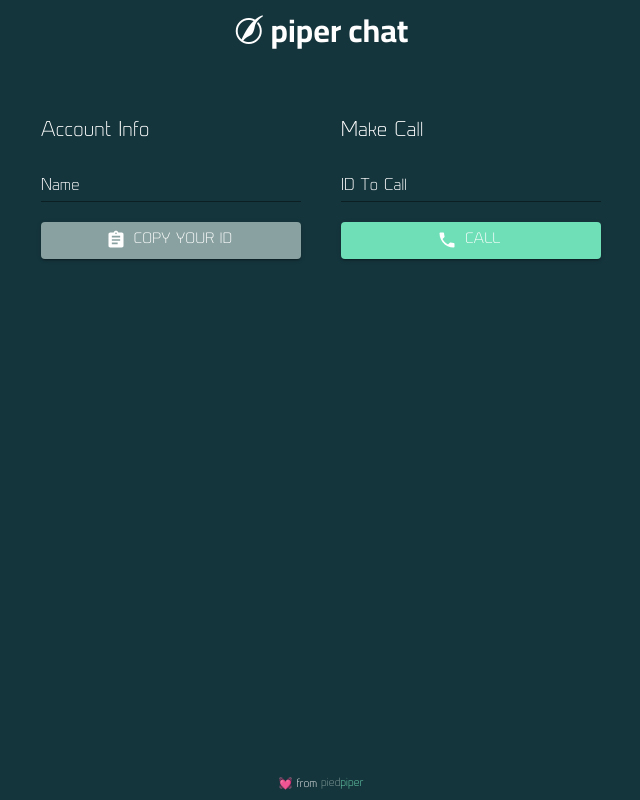
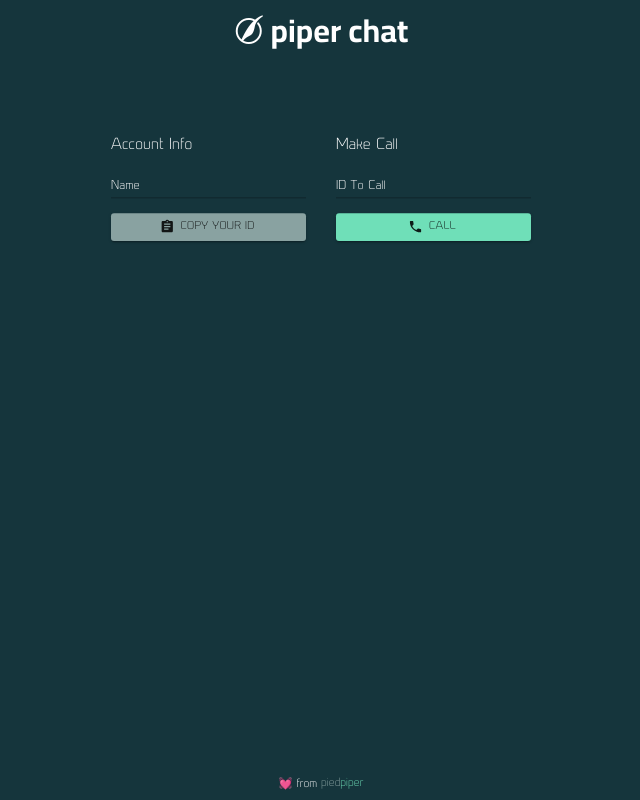
Before and after one commit to theiconik/piper-chat, a React (Create React App) app: page / in a window 1280 px wide. Shown: the whole page, without its empty margins (319-959 px from the left). Built offline with nearby package versions, Linux system fonts and the light colour scheme; no server answers.

Commit message:
full functioning video chat app

```diff
--- a/src/App.css
+++ b/src/App.css
@@ -1,38 +1,64 @@
-@import url('https://fonts.googleapis.com/css2?family=Cairo:wght@200;300;400;600;700;900&display=swap');
+@import url("https://fonts.googleapis.com/css2?family=Cairo:wght@200;300;400;600;700;900&display=swap");
 
 @font-face {
   font-family: "Prime-Light";
   src: url("Prime-Light.eot");
   src: url("Prime-Light.woff") format("woff");
-  }
+}
 
-*{
+* {
   font-family: "Prime-Light";
   padding: 0;
   margin: 0;
   box-sizing: border-box;
 }
 
+/* ===== Scrollbar CSS ===== */
+/* Firefox */
+* {
+  scrollbar-width: auto;
+  scrollbar-color: #273e47 #15353c;
+}
+
+/* Chrome, Edge, and Safari */
+*::-webkit-scrollbar {
+  width: 10px;
+}
+
+*::-webkit-scrollbar-track {
+  background: #15353c;
+}
+
+*::-webkit-scrollbar-thumb {
+  background-color: #273e47;
+  border-radius: 20px;
+  border: 0px groove #ffffff;
+}
+
 body {
   background-color: #15353c;
-  max-height: 100vh;
+  min-height: 100vh;
   color: white;
 }
 
 .heading {
   font-family: "Cairo", sans-serif;
   text-align: center;
-  margin-top:"40px";
-  font-weight:700;
+  margin-top: "40px";
+  font-weight: 700;
+}
+
+.main-area {
+  transform: scale(0.75);
 }
 
 footer {
   position: absolute;
   width: 100%;
-  bottom:10px;
-  font-size: 0.70rem;
-  display:flex;
-  justify-content:center;
-  align-items:center;
+  bottom: 10px;
+  font-size: 0.7rem;
+  display: flex;
+  justify-content: center;
+  align-items: center;
   color: white;
 }
--- a/src/App.js
+++ b/src/App.js
@@ -10,13 +10,15 @@
         <i className="fab fa-pied-piper"></i> piper chat
       </h1>
 
+      <div className="main-area">
         {/* Video Player */}
         <VideoPlayer />
         {/* Options -> Notifications */}
-      <div width="100%" style={{display: 'flex', justifyContent: 'center'}}>
+        <div width="100%" style={{ display: "flex", justifyContent: "center" }}>
           <Options>
             <Notifications />
           </Options>
+        </div>
       </div>
 
       <footer>
--- a/src/SocketContext.js
+++ b/src/SocketContext.js
@@ -1,76 +1,76 @@
-//Backend Logic of States and Contexts
-
-import {useState, useEffect, useRef, createContext} from 'react';
-import {io} from 'socket.io-client';
+import React, { createContext, useState, useRef, useEffect } from 'react';
+import { io } from 'socket.io-client';
 import Peer from 'simple-peer';
 
 const SocketContext = createContext();
 
 const socket = io('http://localhost:5000');
+// const socket = io('https://warm-wildwood-81069.herokuapp.com');
 
-const ContextProvider = ({children}) => {
-
-   const [stream, setStream] = useState(null);
-   const [me, setMe] = useState('');
-   const [call, setCall] = useState({});
+const ContextProvider = ({ children }) => {
   const [callAccepted, setCallAccepted] = useState(false);
   const [callEnded, setCallEnded] = useState(false);
+  const [stream, setStream] = useState();
   const [name, setName] = useState('');
+  const [call, setCall] = useState({});
+  const [me, setMe] = useState('');
 
   const myVideo = useRef();
   const userVideo = useRef();
   const connectionRef = useRef();
 
-   useEffect(() =>{
-      navigator.mediaDevices.getUserMedia({video: true, audio: true}).then((currentStream) =>{
+  useEffect(() => {
+    navigator.mediaDevices.getUserMedia({ video: true, audio: true })
+      .then((currentStream) => {
         setStream(currentStream);
 
         myVideo.current.srcObject = currentStream;
-      })
+      });
 
     socket.on('me', (id) => setMe(id));
-      socket.on('call-user', ({from, name: callerName, signal }) => {
-         setCall({isReceivedCall : true, from, name: callerName, signal})
-      })
-   },[]);
+
+    socket.on('callUser', ({ from, name: callerName, signal }) => {
+      setCall({ isReceivingCall: true, from, name: callerName, signal });
+    });
+  }, []);
 
   const answerCall = () => {
     setCallAccepted(true);
 
-      const peer = new Peer({ initiator: false, trickle: false, stream});
+    const peer = new Peer({ initiator: false, trickle: false, stream });
 
     peer.on('signal', (data) => {
-         socket.emit('answer-call', {signal: data, to: call.from});
+      socket.emit('answerCall', { signal: data, to: call.from });
     });
 
-      peer.on('stream', (currentStream) =>{
+    peer.on('stream', (currentStream) => {
       userVideo.current.srcObject = currentStream;
     });
 
     peer.signal(call.signal);
 
     connectionRef.current = peer;
-   }
+  };
 
   const callUser = (id) => {
-      const peer = new Peer({ initiator: true, trickle: false, stream});
+    const peer = new Peer({ initiator: true, trickle: false, stream });
 
     peer.on('signal', (data) => {
-         socket.emit('call-answer', {userToCall: id,signal: data, from: me, name});
+      socket.emit('callUser', { userToCall: id, signalData: data, from: me, name });
     });
 
-      peer.on('stream', (currentStream) =>{
+    peer.on('stream', (currentStream) => {
       userVideo.current.srcObject = currentStream;
     });
 
-      socket.on('call-accepted', (signal) =>{
+    socket.on('callAccepted', (signal) => {
       setCallAccepted(true);
 
       peer.signal(signal);
-      })
+    });
 
     connectionRef.current = peer;
-   }
+  };
 
   const leaveCall = () => {
     setCallEnded(true);
@@ -78,14 +78,27 @@
     connectionRef.current.destroy();
 
     window.location.reload();
-   }
+  };
 
   return (
-      <SocketContext.Provider value={{call,callAccepted,myVideo,userVideo,stream,name,setName,callEnded,me,callUser,leaveCall,answerCall,
-      }}>
+    <SocketContext.Provider value={{
+      call,
+      callAccepted,
+      myVideo,
+      userVideo,
+      stream,
+      name,
+      setName,
+      callEnded,
+      me,
+      callUser,
+      leaveCall,
+      answerCall,
+    }}
+    >
       {children}
     </SocketContext.Provider>
-   )
-}
+  );
+};
 
-export {ContextProvider, SocketContext} ;
+export { ContextProvider, SocketContext };
--- a/src/components/Notifications.jsx
+++ b/src/components/Notifications.jsx
@@ -1,6 +1,28 @@
-const Notifications = (props) => {
+import { useContext } from 'react';
+import { Button } from '@material-ui/core';
+import {SocketContext} from '../SocketContext';
+
+const Notifications = () => {
+
+   const { answerCall, call, callAccepted } = useContext(SocketContext);
+
+   if(call.isReceivingCall && !callAccepted) {
+      console.log('pickup call');
+   }
+
    return (
-      <div>Notifications</div>
+      <>
+      {call.isReceivingCall && !callAccepted && (
+         <div style={{display: 'flex', justifyContent: 'center',}}>
+            <h1 style={{ fontFamily: 'Cairo'}}>{call.name} is calling : &nbsp;</h1>
+            <Button
+            variant="contained"
+            style={{ backgroundColor: "green", color:"white" }}
+            onClick={answerCall}
+            >Answer</Button>
+         </div>
+      )}
+      </>
     );
 }
 
--- a/src/components/Options.jsx
+++ b/src/components/Options.jsx
@@ -5,7 +5,6 @@
   Grid,
   Typography,
   Container,
-  Paper,
 } from "@material-ui/core";
 import { makeStyles } from "@material-ui/core/styles";
 import { CopyToClipboard } from "react-copy-to-clipboard";
@@ -52,6 +51,7 @@
     useContext(SocketContext);
 
   const [idToCall, setIdToCall] = useState("");
+  console.log(me);
 
   const classes = useStyles();
 
@@ -84,7 +84,7 @@
             <CopyToClipboard text={me} className={classes.margin}>
               <Button
                 variant="contained"
-                style={{ backgroundColor: "#89a2a1", color:"white" }}
+                style={{ backgroundColor: "#89a2a1", }}
                 fullWidth
                 startIcon={<Assignment fontSize="large" />}
               >
@@ -118,7 +118,7 @@
             {callAccepted && !callEnded ? (
               <Button
                 variant="contained"
-                style={{ backgroundColor: "#6fdfb8", color:"white" }}
+                style={{ color:"white", backgroundColor:"red" }}
                 fullWidth
                 onClick={leaveCall}
                 className={classes.margin}
@@ -134,9 +134,9 @@
             ) : (
               <Button
               variant="contained"
-                style={{ backgroundColor: "#6fdfb8", color:"white" }}
+                style={{ backgroundColor: "#6fdfb8", }}
                 fullWidth
-                onClick={leaveCall}
+                onClick={() => callUser(me)}
                 className={classes.margin}
                 startIcon={
                   <Phone
@@ -147,6 +147,7 @@
             )}
           </Grid>
         </Grid>
+        {children}
       </form>
     </Container>
   );
```
Also changed, not shown: 2 other files (tests, documents, lock files or other folders). Lines whose indentation alone changed are shown as unchanged.
